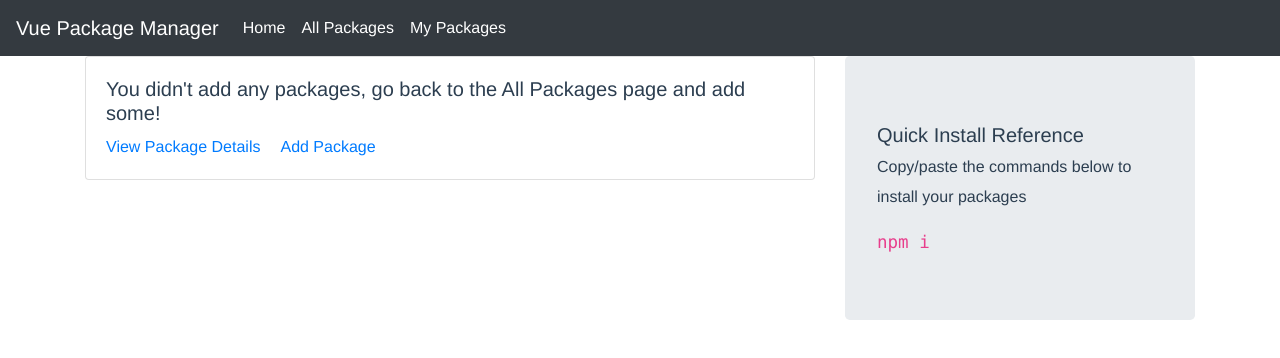
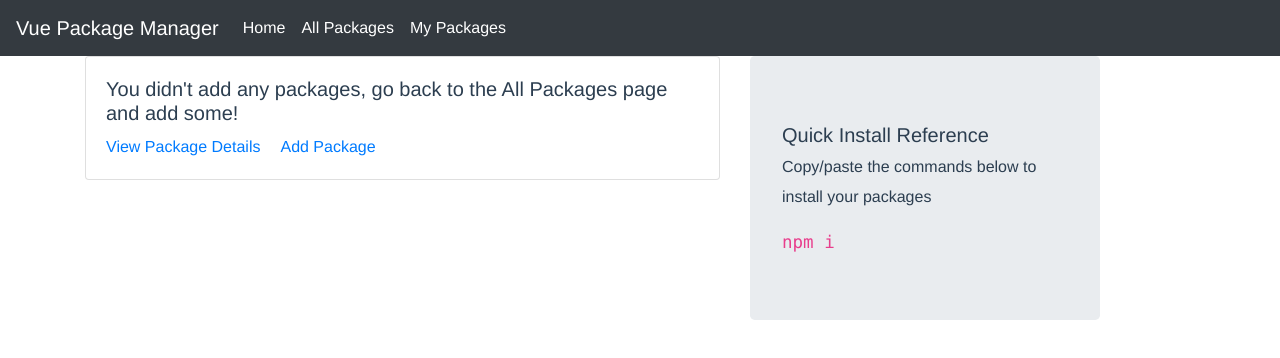
Before and after one commit to naztronaut/e28, a Vue app in the folder p3/: page /myPackages in a window 1280 px wide. Shown: the top 358 px of the page. Built offline with nearby package versions, Linux system fonts and the light colour scheme.

Commit message:
router link added to brand-menu

```diff
--- a/p3/src/App.vue
+++ b/p3/src/App.vue
@@ -1,7 +1,7 @@
 <template>
   <div id="app">
     <nav class="navbar navbar-expand-lg navbar-dark bg-dark">
-      <a class="navbar-brand" href="#">Vue Package Manager</a>
+      <router-link class="navbar-brand" :to='{name: "home"}'>Vue Package Manager</router-link>
       <button class="navbar-toggler" type="button" data-toggle="collapse" data-target="#navbarNav" aria-controls="navbarNav" aria-expanded="false" aria-label="Toggle navigation">
         <span class="navbar-toggler-icon"></span>
       </button>
--- a/p3/src/components/MyPackages.vue
+++ b/p3/src/components/MyPackages.vue
@@ -2,7 +2,7 @@
 	<div>
 		<div class="container">
 			<div class="row">
-				<div class="col-8">
+				<div class="col-7">
 					<div v-if="myPackages.length > 0">
 						<div v-for="pack in myPackages" :key="pack.id">
 							<package-card :pack="pack" @look-for-remove="lookForRemove($event)"></package-card>
```
